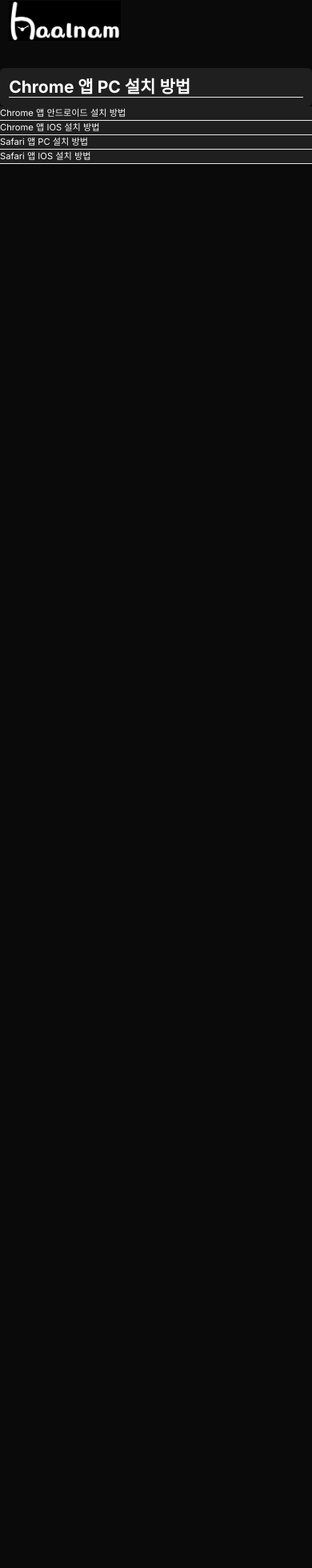
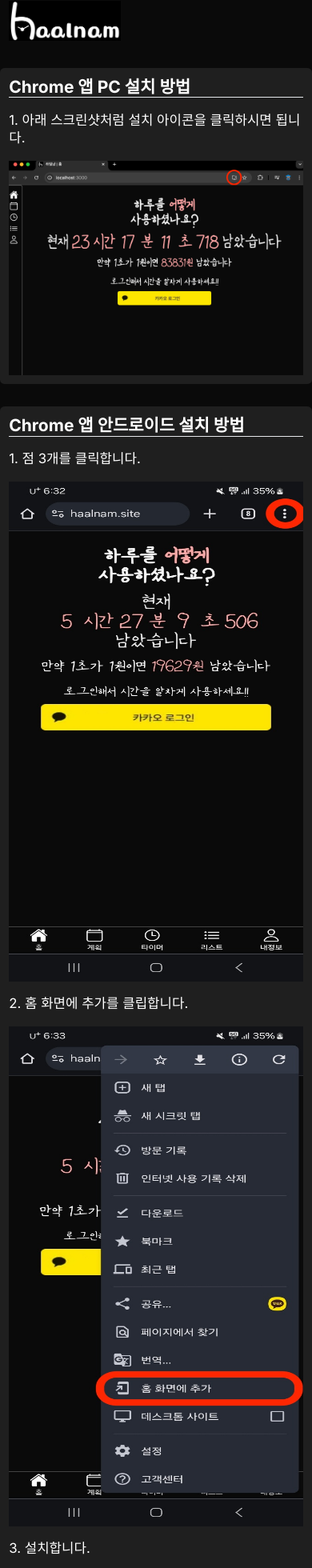
Before and after one commit to SeungYn/haalnam, a Next.js app: page /pwa in a window 390 px wide. Shown: the part 5-1965 px from the top of the page at 80% size. Before the commit the page ends 844 px from the top, so only its background shows below. Built offline with nearby package versions, Linux system fonts and the light colour scheme; no server answers.

Commit message:
feat: 설명 페이지 추가

```diff
--- a/src/app/(event)/alarm/page.tsx
+++ b/src/app/(event)/alarm/page.tsx
@@ -1,4 +1,5 @@
 import Image from 'next/image';
+import Link from 'next/link';
 
 export default function AlarmGuidePage() {
 	return (
@@ -14,24 +15,96 @@
 				</div>
 			</header>
 			<section className="mx-auto my-10 w-full max-w-7xl">
-				<section className="rounded-lg bg-h_light_black p-4">
-					<h1 className="text-3xl font-bold">Chrome 앱 PC 설치 방법 </h1>
+				<section className="mb-10 rounded-lg bg-h_light_black p-4">
+					<Link
+						href={
+							'https://support.google.com/chrome/answer/3220216?hl=ko&co=GENIE.Platform%3DDesktop&oco=1'
+						}
+						className="text-3xl font-bold"
+						target="_blank"
+					>
+						Chrome 앱 PC 알림 설정 방법 바로가기
+					</Link>
+					<hr className="mb-8" />
+					<Image
+						src={'/event/pwa/chrome-alarm-pc.png'}
+						alt="Picture of the author"
+						sizes="(min-width: 600px) 30vw, 100vw"
+						style={{
+							width: '100%',
+							height: 'auto',
+							aspectRatio: '1/1.7',
+						}}
+						width={300}
+						height={450}
+					/>
+				</section>
+				<section className="mb-10 rounded-lg bg-h_light_black p-4">
+					<Link
+						href={
+							'https://support.google.com/chrome/answer/3220216?hl=ko&co=GENIE.Platform%3DAndroid&oco=1'
+						}
+						target="_blank"
+						className="text-3xl font-bold"
+					>
+						Chrome 앱 안드로이드 알림 설정 방법 바로가기
+					</Link>
+					<hr className="mb-8" />
+					<Image
+						src={'/event/pwa/chrome-alarm-and.png'}
+						alt="Picture of the author"
+						sizes="(min-width: 600px) 30vw, 100vw"
+						style={{
+							width: '100%',
+							height: 'auto',
+							aspectRatio: '1/1.7',
+						}}
+						width={300}
+						height={450}
+					/>
+				</section>
+				<section className="mb-10 rounded-lg bg-h_light_black p-4">
+					<Link
+						href={
+							'https://support.google.com/chrome/answer/3220216?hl=ko&co=GENIE.Platform%3DiOS&oco=1'
+						}
+						target="_blank"
+						className="text-3xl font-bold"
+					>
+						Chrome 앱 IOS 알림 설정 방법 바로가기
+					</Link>
+					<hr className="mb-8" />
+					<Image
+						src={'/event/pwa/chrome-alarm-ios.png'}
+						alt="Picture of the author"
+						sizes="(min-width: 600px) 30vw, 100vw"
+						style={{
+							width: '100%',
+							height: 'auto',
+							aspectRatio: '1/1.7',
+						}}
+						width={300}
+						height={450}
+					/>
+				</section>
+				<section className="mb-10 rounded-lg bg-h_light_black p-4">
+					<Link
+						href={'https://support.apple.com/ko-kr/guide/safari/sfri40734/mac'}
+						className="text-3xl font-bold"
+						target="_blank"
+					>
+						Safari 앱 PC 알림 설정 방법 바로가기
+					</Link>
 					<hr />
 				</section>
-				<section className="bg-h_light_black">
-					<h1>Chrome 앱 안드로이드 설치 방법 </h1>
-					<hr />
-				</section>
-				<section className="bg-h_light_black">
-					<h1>Chrome 앱 IOS 설치 방법 </h1>
-					<hr />
-				</section>
-				<section className="bg-h_light_black">
-					<h1>Safari 앱 PC 설치 방법 </h1>
-					<hr />
-				</section>
-				<section className="bg-h_light_black">
-					<h1>Safari 앱 IOS 설치 방법 </h1>
+				<section className="mb-10 rounded-lg bg-h_light_black p-4">
+					<Link
+						href={'https://support.apple.com/ko-kr/guide/safari/sfri40734/mac'}
+						className="text-3xl font-bold"
+						target="_blank"
+					>
+						Safari 앱 IOS 알림 설정 방법 바로가기
+					</Link>
 					<hr />
 				</section>
 			</section>
--- a/src/app/(event)/pwa/page.tsx
+++ b/src/app/(event)/pwa/page.tsx
@@ -14,25 +14,177 @@
 				</div>
 			</header>
 			<section className="mx-auto my-10 w-full max-w-7xl">
-				<section id="cpc" className="rounded-lg bg-h_light_black p-4">
+				<section id="cpc" className="mb-10 rounded-lg bg-h_light_black p-4">
 					<h1 className="text-3xl font-bold">Chrome 앱 PC 설치 방법 </h1>
 					<hr />
+					<p className="py-6 text-2xl">
+						1. 아래 스크린샷처럼 설치 아이콘을 클릭하시면 됩니다.
+					</p>
+
+					<Image
+						src={'/event/pwa/chrome-pc.png'}
+						alt="Picture of the author"
+						sizes="100vw "
+						style={{
+							width: '100%',
+							height: 'auto',
+						}}
+						width={500}
+						height={300}
+					/>
 				</section>
-				<section id="cand" className="bg-h_light_black">
-					<h1>Chrome 앱 안드로이드 설치 방법 </h1>
+				<section id="cpc" className="mb-10 rounded-lg bg-h_light_black p-4">
+					<h1 className="text-3xl font-bold">
+						Chrome 앱 안드로이드 설치 방법{' '}
+					</h1>
 					<hr />
+
+					<p className="py-6 text-2xl">1. 점 3개를 클릭합니다.</p>
+
+					<Image
+						src={'/event/pwa/chrome-and-001.jpeg'}
+						alt="Picture of the author"
+						sizes="(min-width: 600px) 30vw, 100vw"
+						className="max-w-full md:max-w-[50%]"
+						style={{
+							width: '100%',
+							height: 'auto',
+							aspectRatio: '1/1.7',
+						}}
+						width={300}
+						height={450}
+					/>
+
+					<p className="py-6 text-2xl">2. 홈 화면에 추가를 클립합니다.</p>
+
+					<Image
+						src={'/event/pwa/chrome-and-002.jpeg'}
+						alt="Picture of the author"
+						sizes="(min-width: 600px) 30vw, 100vw"
+						className="max-w-full md:max-w-[50%]"
+						style={{
+							width: '100%',
+							height: 'auto',
+							aspectRatio: '1/1.7',
+						}}
+						width={300}
+						height={450}
+					/>
+
+					<p className="py-6 text-2xl">3. 설치합니다.</p>
+
+					<Image
+						src={'/event/pwa/chrome-and-003.jpeg'}
+						alt="Picture of the author"
+						sizes="(min-width: 600px) 30vw, 100vw"
+						className="max-w-full md:max-w-[50%]"
+						style={{
+							width: '100%',
+							height: 'auto',
+							aspectRatio: '1/1.7',
+						}}
+						width={300}
+						height={450}
+					/>
 				</section>
-				<section id="cios" className="bg-h_light_black">
-					<h1>Chrome 앱 IOS 설치 방법 </h1>
+
+				<section id="cpc" className="mb-10 rounded-lg bg-h_light_black p-4">
+					<h1 className="text-3xl font-bold">Chrome 앱 IOS 설치 방법 </h1>
 					<hr />
+
+					<p className="py-6 text-2xl">
+						1. 공유 아이콘을 클릭하고 홈 화면에 추가를 클릭합니다.
+					</p>
+
+					<Image
+						src={'/event/pwa/safari-ios-001.jpeg'}
+						alt="Picture of the author"
+						sizes="(min-width: 600px) 30vw, 100vw"
+						className="max-w-full md:max-w-[50%]"
+						style={{
+							width: '100%',
+							height: 'auto',
+							aspectRatio: '1/1.7',
+						}}
+						width={300}
+						height={450}
+					/>
+
+					<p className="py-6 text-2xl">2.홈 화면에 추가합니다.</p>
+
+					<Image
+						src={'/event/pwa/safari-ios-002.jpeg'}
+						alt="Picture of the author"
+						sizes="(min-width: 600px) 30vw, 100vw"
+						className="max-w-full md:max-w-[50%]"
+						style={{
+							width: '100%',
+							height: 'auto',
+							aspectRatio: '1/1.7',
+						}}
+						width={300}
+						height={450}
+					/>
 				</section>
-				<section id="spc" className="bg-h_light_black">
-					<h1>Safari 앱 PC 설치 방법 </h1>
+
+				<section id="cpc" className="mb-10 rounded-lg bg-h_light_black p-4">
+					<h1 className="text-3xl font-bold">Safari 앱 PC 설치 방법 </h1>
 					<hr />
+
+					<p className="py-6 text-2xl">
+						1. 공유 아이콘을 클릭한 후, Dock에 추가합니다.
+					</p>
+
+					<Image
+						src={'/event/pwa/safari-pc.png'}
+						alt="Picture of the author"
+						sizes="100vw"
+						style={{
+							width: '100%',
+							height: 'auto',
+						}}
+						width={500}
+						height={300}
+					/>
 				</section>
-				<section id="sios" className="bg-h_light_black">
-					<h1>Safari 앱 IOS 설치 방법 </h1>
+
+				<section id="cpc" className="mb-10 rounded-lg bg-h_light_black p-4">
+					<h1 className="text-3xl font-bold">Safari 앱 IOS 설치 방법 </h1>
 					<hr />
+
+					<p className="py-6 text-2xl">
+						1. 공유 아이콘을 클릭하고 홈 화면에 추가를 클릭합니다.
+					</p>
+
+					<Image
+						src={'/event/pwa/safari-ios-001.jpeg'}
+						alt="Picture of the author"
+						sizes="(min-width: 600px) 30vw, 100vw"
+						className="max-w-full md:max-w-[50%]"
+						style={{
+							width: '100%',
+							height: 'auto',
+							aspectRatio: '1/1.7',
+						}}
+						width={300}
+						height={450}
+					/>
+
+					<p className="py-6 text-2xl">2.홈 화면에 추가합니다.</p>
+
+					<Image
+						src={'/event/pwa/safari-ios-002.jpeg'}
+						alt="Picture of the author"
+						sizes="(min-width: 600px) 30vw, 100vw"
+						className="max-w-full md:max-w-[50%]"
+						style={{
+							width: '100%',
+							height: 'auto',
+							aspectRatio: '1/1.7',
+						}}
+						width={300}
+						height={450}
+					/>
 				</section>
 			</section>
 		</>
```
